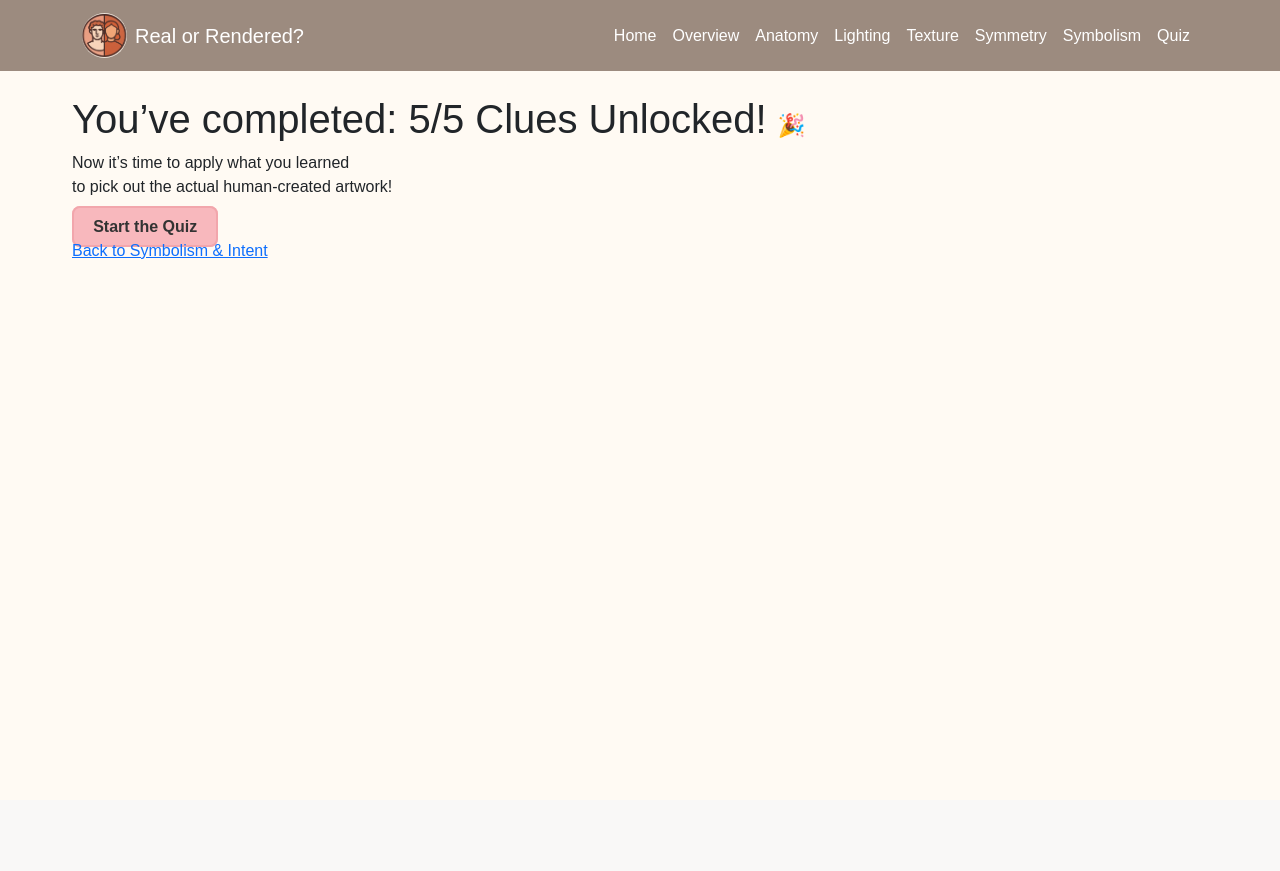
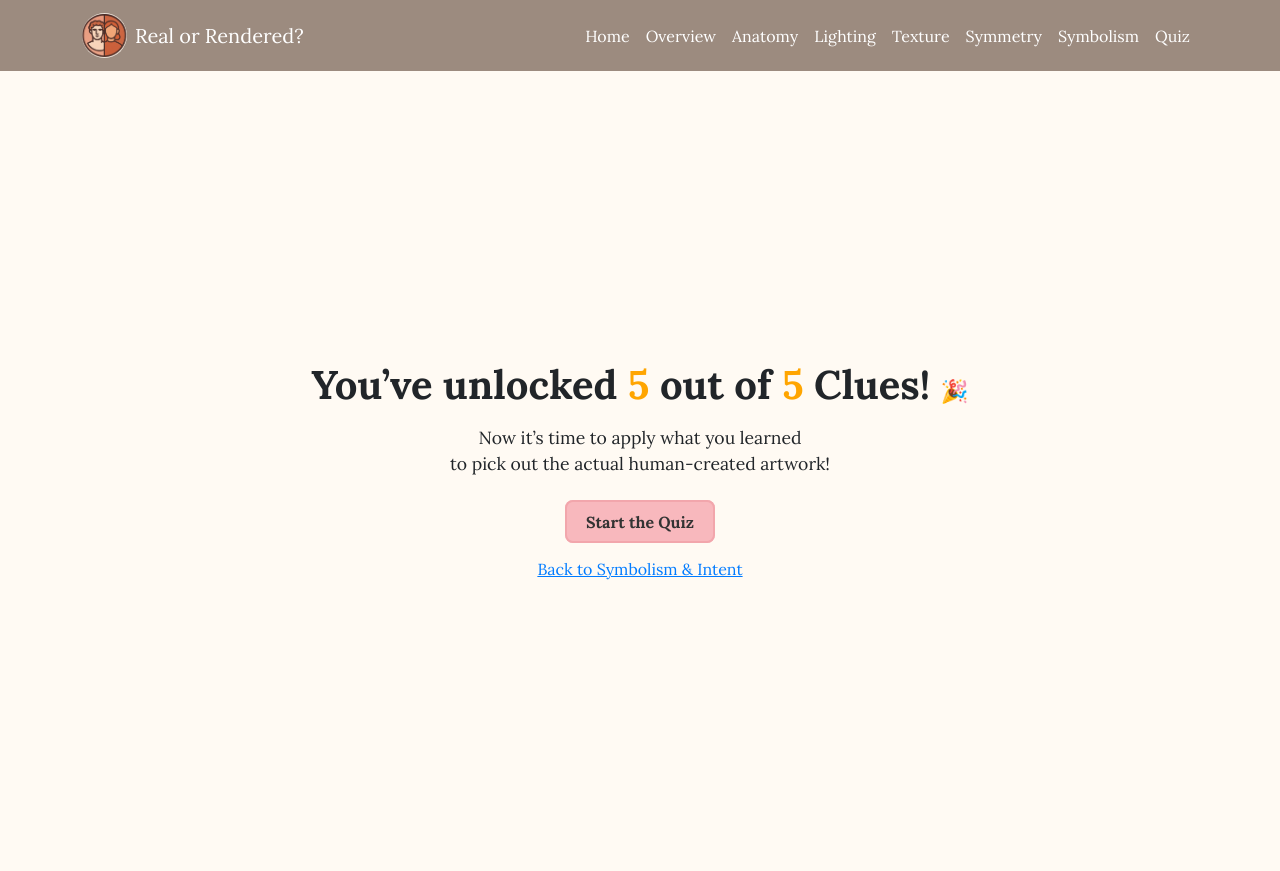
Before and after one commit to Chhheryl/Real-or-Rendered, a Flask app: page /transition_learn_quiz in a window 1280 px wide. Before the commit the page ends 259 px from the top, so only its background shows below. Run offline with Flask 3, Linux system fonts and the light colour scheme.

Commit message:
fix the overlap in last transition page

```diff
--- a/real_or_rendered_app/static/css/style.css
+++ b/real_or_rendered_app/static/css/style.css
@@ -4,7 +4,14 @@
 body {
   background-color: #fffaf3; /* Light cream background */
   margin: 0;
-  font-family: Arial, sans-serif;
+  font-family: 'Lora', sans-serif;
+  font-weight:400;
+}
+
+
+h1, h2, .modal-title {
+  font-family: 'Lora', serif;
+  font-weight:700;
 }
 /* ------------------------------------------ */
 /* NAVBAR STYLES */
@@ -53,6 +60,33 @@ PAGE WRAPPER
   padding: 1.5rem 2rem;
 }
 
+.page-wrapper-transition {
+  display: flex;
+  justify-content: center;
+  align-items: center;
+  min-height: 100vh; /* take full viewport height */
+  padding: 2rem;
+  text-align: center;
+  background-color: #fffaf3;
+}
+
+.transition-content h1 {
+  font-family: 'Lora', serif;
+  font-weight: 700;
+  margin-bottom: 1rem;
+}
+
+.transition-content p {
+  font-size: 1.1rem;
+  margin-bottom: 2rem;
+}
+
+.back-link {
+  display: inline-block;
+  color: #007bff;
+  font-weight: 500;
+  text-decoration: underline;
+}
 /* ------------------------------------------ */
 /* OVERVIEW SECTION STYLES */
 /* --------------- TOP INFO NOTE & BIG ORANGE BOX --------------- */
@@ -358,9 +392,10 @@ PAGE WRAPPER
   border-radius: 8px;
   padding: 0.6rem 1.2rem;
   color: #333;
-  font-weight: 600;
+  font-weight: 700;
   cursor: pointer;
   text-decoration: none;
+  margin-bottom: 1rem;
 }
 .btn-pink-nav:hover {
   background-color: #f3969e;
@@ -377,7 +412,6 @@ PAGE WRAPPER
   gap: 1.2rem;           /* space between the two buttons */
 }
 .btn-tan {
-  display: inline-block;
   font-weight: 600;
   border: none;
   border-radius: 12px;
@@ -391,7 +425,6 @@ PAGE WRAPPER
   padding: 1.2rem 3rem;      /* Taller and wider padding */
   border-radius: 16px;       /* Optional: rounder corners */
   font-weight: 600;          /* Optional: bolder text */
-  display: inline-block;
   text-align: center;
   transition: background-color 0.3s ease;
 }
--- a/real_or_rendered_app/templates/learn.html
+++ b/real_or_rendered_app/templates/learn.html
@@ -49,7 +49,7 @@
       </div>
 
       <div class="hover-hint mb-2 text-center">
-        *Hover on the image to view sketchy areas
+        *Hover on the left picture to view sketchy areas
       </div>
 
       <!-- ARTWORK ROW: AI vs Human -->
--- a/real_or_rendered_app/templates/transition_learn_quiz.html
+++ b/real_or_rendered_app/templates/transition_learn_quiz.html
@@ -12,15 +12,21 @@
       rel="stylesheet"
       href="{{ url_for('static', filename='css/style.css') }}"
     />
+    <!-- Load Lora with regular (400) and bold (700) weights -->
+    <link
+      href="https://fonts.googleapis.com/css2?family=Lora:wght@400;700&display=swap"
+      rel="stylesheet"
+    />
   </head>
   <body>
     {% include "nav-bar.html" %}
     <!-- MAIN WRAPPER -->
-    <div class="page-wrapper">
+    <div class="page-wrapper-transition">
       <div class="transition-content">
         <!-- Large header -->
         <h1>
-          You’ve completed: 5/5 Clues Unlocked!
+          You’ve unlocked <span style="color: orange">5</span> out of
+          <span style="color: orange">5</span> Clues!
           <span style="font-size: 1.4rem">🎉</span>
         </h1>
         <p>
@@ -32,6 +38,7 @@
         <a href="{{ url_for('quiz', question_id=1) }}" class="btn-pink-nav">
           Start the Quiz
         </a>
+        <br />
         <br />
 
         <!-- Back to Symbolism & Intent -->
```
